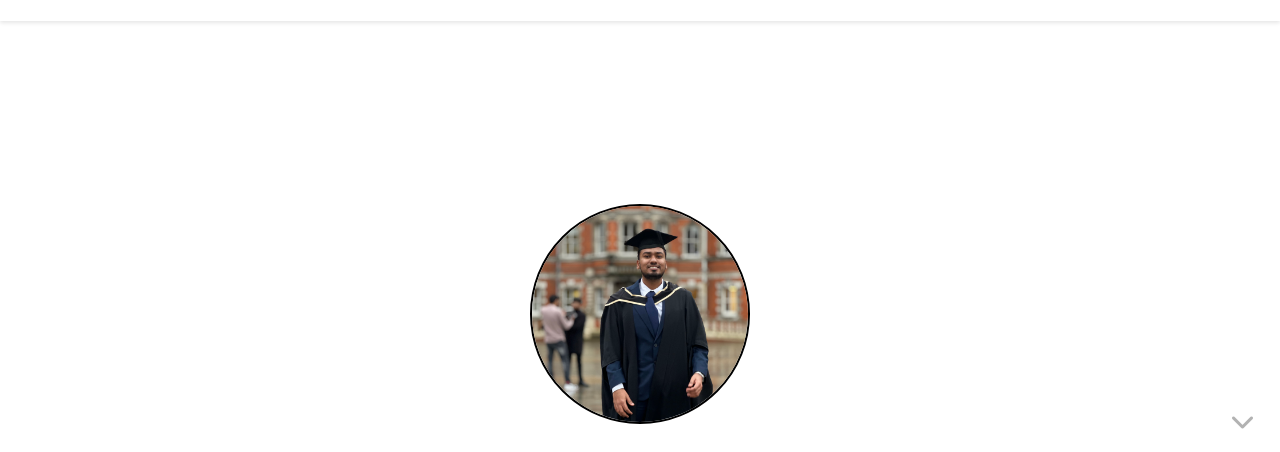
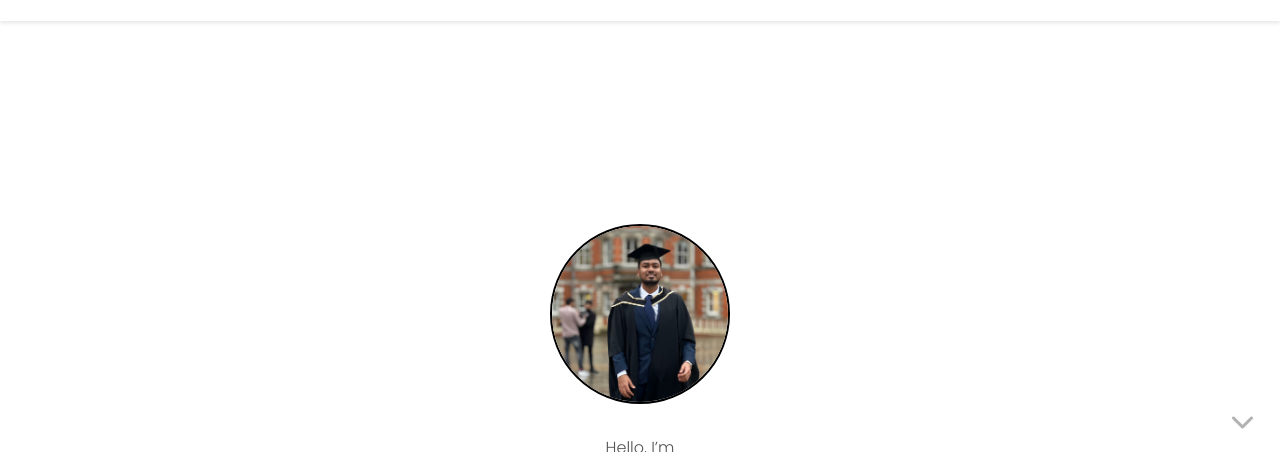
Before and after one commit to vignesh-blip/Portfolio, a plain HTML site: page index.html in a window 1280 px wide. Shown: the part 99-551 px from the top of the page. Drawn offline with Linux system fonts and the light colour scheme.

Commit message:
Update index.html

```diff
--- a/index.html
+++ b/index.html
@@ -157,9 +157,11 @@
   <!-- Profile -->
   <section id="profile">
     <div class="side-arrow"><a href="#experience"><i class="fas fa-chevron-down"></i></a></div>
-    <div class="section-pic">
-  <img src="IMG_6267.jpeg" alt="Vigneshwar" style="width: 220px; height: 220px; border-radius: 50%; border: 2px solid black; object-fit: cover;" />
-   </div>
+<div class="section-pic">
+  <img src="IMG_6267.jpeg"
+       alt="Vigneshwar"
+       style="width: 180px; height: 180px; border-radius: 50%; object-fit: cover; border: 2px solid black; image-rendering: auto; -webkit-backface-visibility: hidden;" />
+      </div>
     <div class="section__text">
       <p class="section__text__p1">Hello, I’m</p>
       <h1 class="title">Vigneshwar Ambedu Venkatesan</h1>
```
